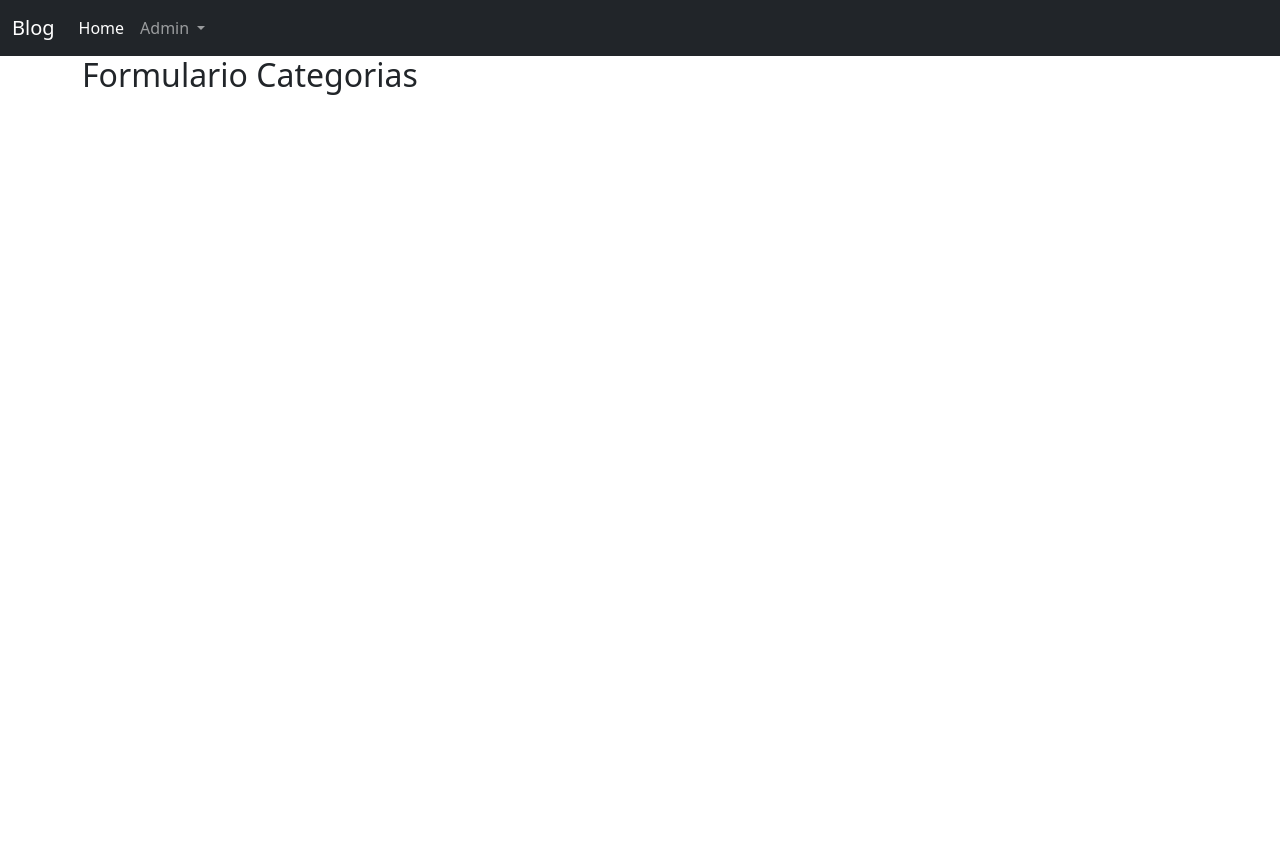
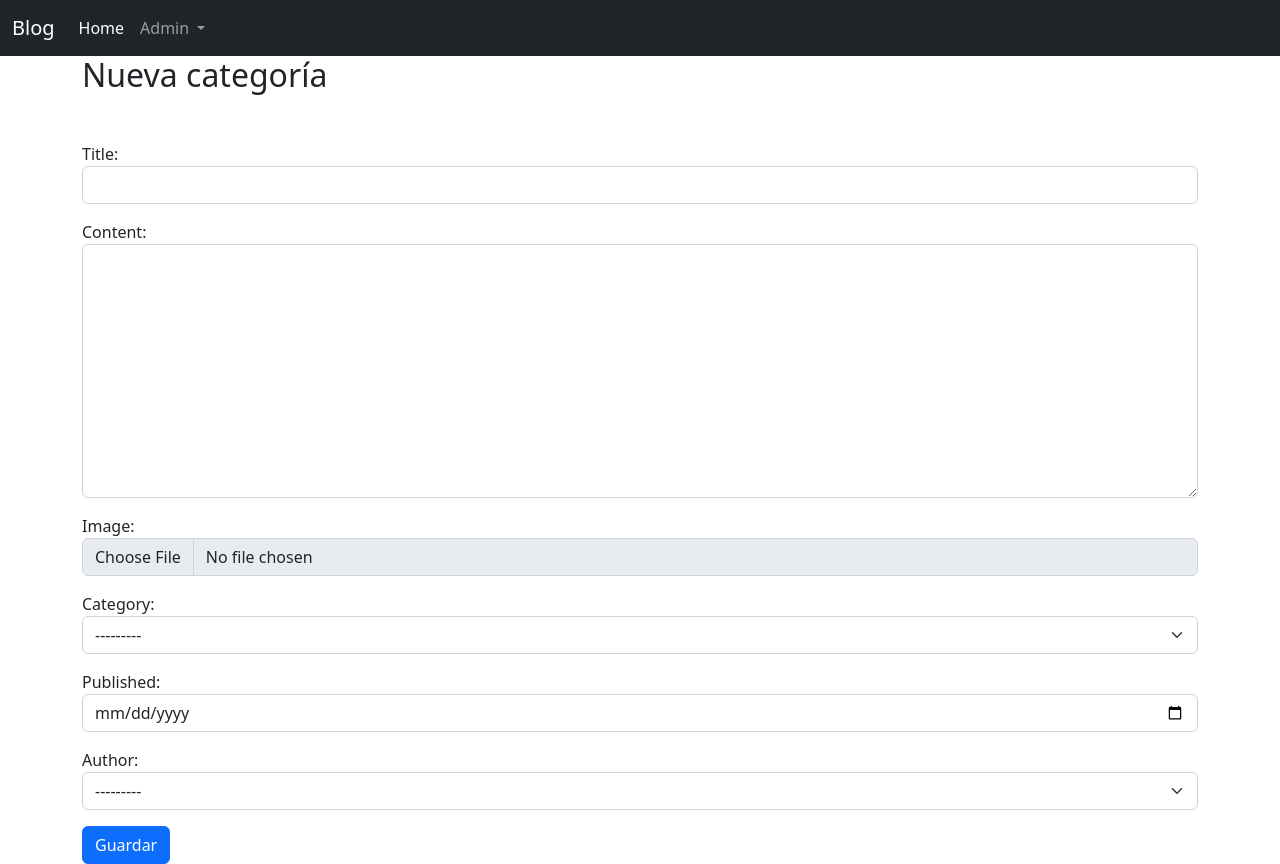
Before and after one commit to jorgeald77/coderhouse-proyecto-blog, a Django app: template blog/templates/categories/create.html in a window 1280 px wide. Before the commit the page ends 95 px from the top, so only its background shows below. Run offline with Django 4.2, Linux system fonts and the light colour scheme; the template is opened without the code that fills it: values that come from a table or form of the project are taken from there, others are empty; data comes from the database, SQL or seed files in the repository; both versions use the stored data as it was after the commit; some libraries are stand-ins or nearby versions.

Commit message:
SE creo la funcionalidad para regristrar nueva categoría

```diff
--- a/blog/forms.py
+++ b/blog/forms.py
@@ -18,7 +18,7 @@ class PostCreateForm(ModelForm):
         }
 
 
-class CategoryCreteForm(ModelForm):
+class CategoryCreateForm(ModelForm):
     class Meta:
         model = Category
         fields = ('name',)
--- a/blog/templates/categories/create.html
+++ b/blog/templates/categories/create.html
@@ -1,5 +1,15 @@
 {% extends 'templates/app.html' %}
 
 {% block main %}
-<h2>Formulario Categorias</h2>
+<h2>Nueva categoría</h2>
+
+<section class="mt-5">
+    <form action="" method="post">
+        {% csrf_token %}
+
+        {{ form.as_p }}
+
+        <input class="btn btn-primary" type="submit" value="Guardar">
+    </form>
+</section>
 {% endblock %}
```
Also changed, not shown: blog/views.py (+8 -2 lines), db.sqlite3.
